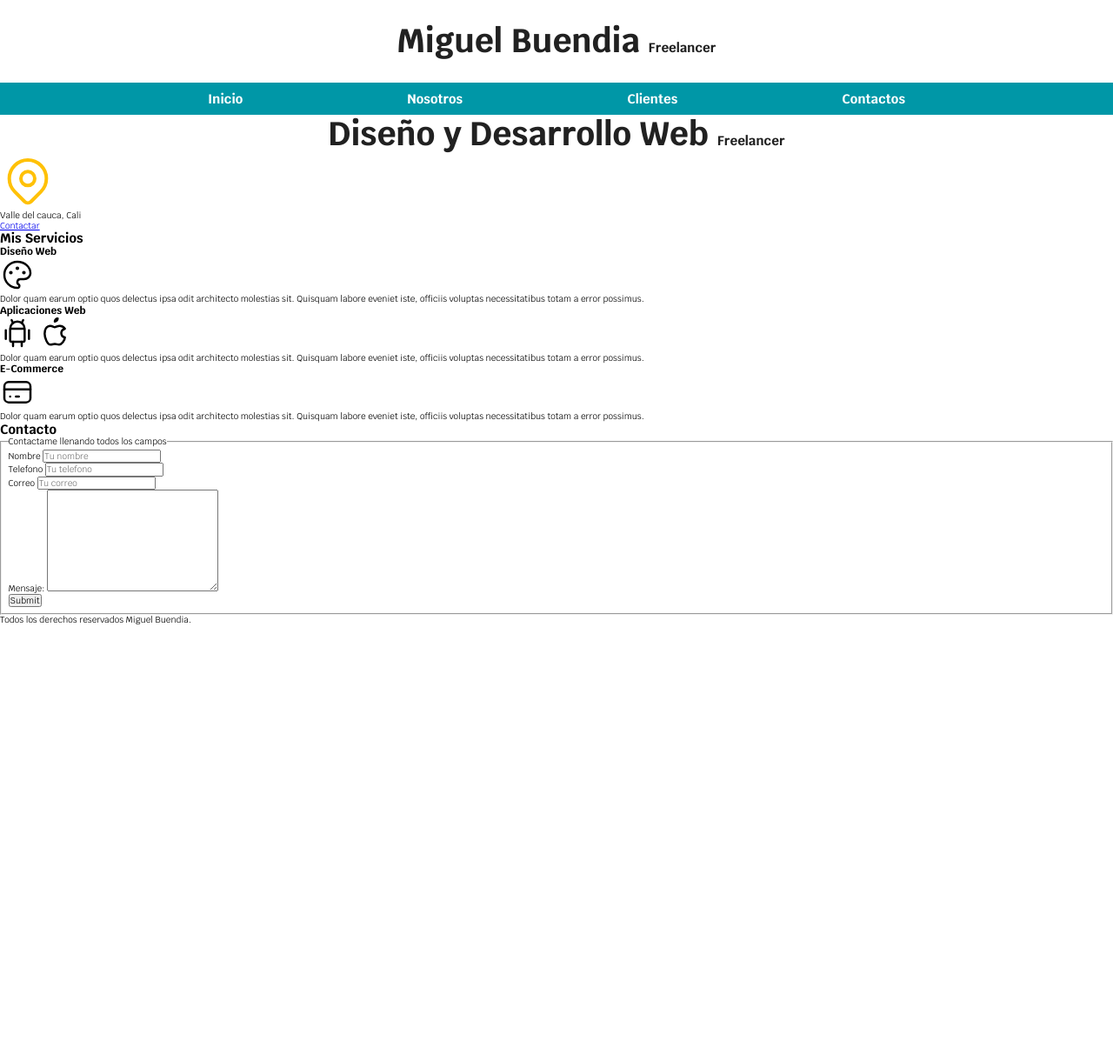
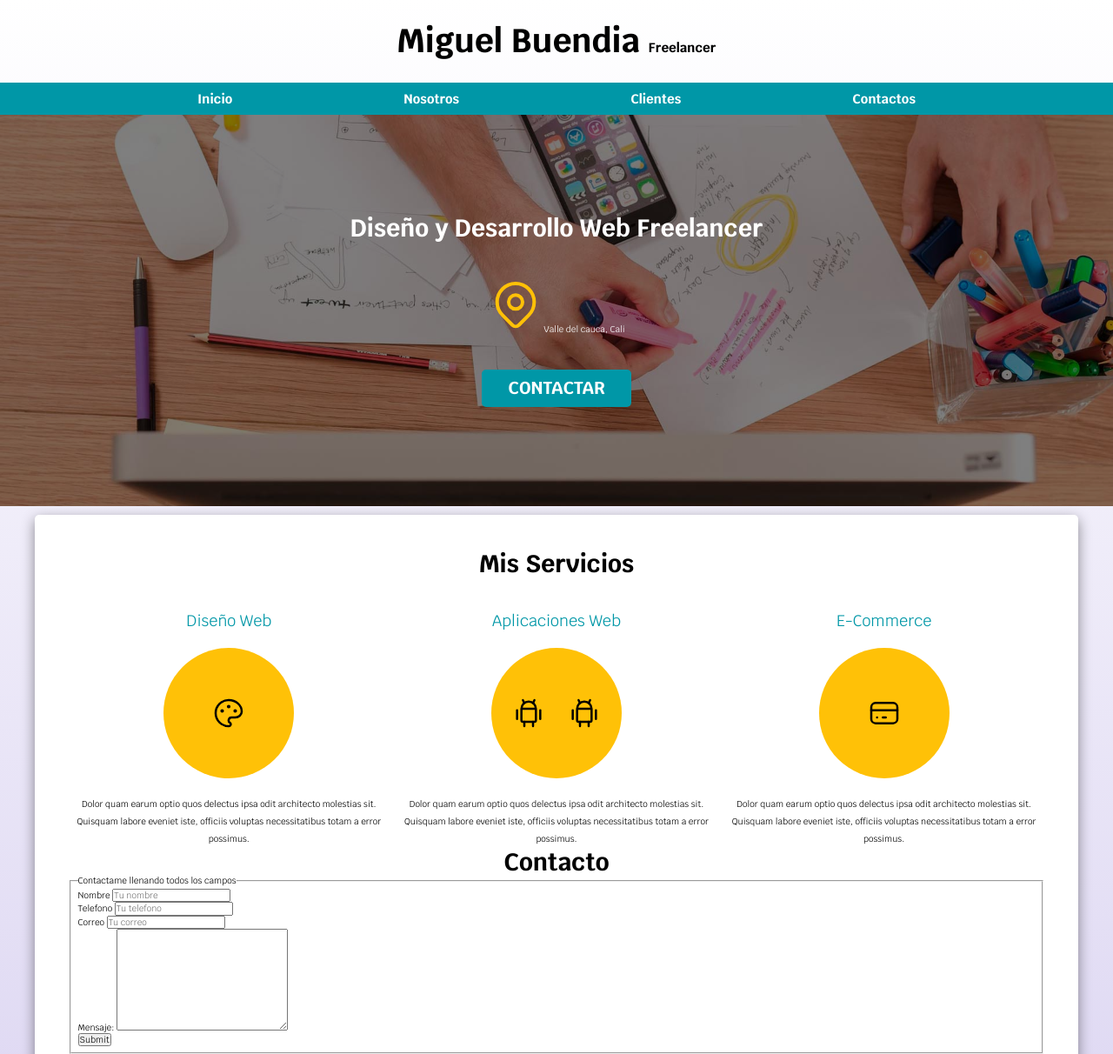
Before and after one commit to miguelbp1998/DesarrolloWebUdemy, a plain HTML site: page Seccion 5/index.html in a window 1280 px wide. Shown: the top 1212 px of the page at 87% size. Before the commit the page ends 800 px from the top, so only its background shows below. Drawn offline with Linux system fonts and the light colour scheme.

Commit message:
finalizada la seccion mis servicios.

```diff
--- a/Seccion 5/CSS/style.css
+++ b/Seccion 5/CSS/style.css
@@ -6,14 +6,15 @@
     --primary: #ffc107;
     --secundary: #0097a7;
     --gris: #757575;
+    --gris-oscuro: #DFD9F3;
 
     /* Fuentes */
     --fuente-principal: 3.8rem;
 }
 
-*
+*, *:after, *:before
 {
-    box-sizing: border-box;
+    box-sizing: border-box; /* Para evitar que se aplique el modelo de caja */
     margin: 0;
     padding: 0;
 }
@@ -26,13 +27,27 @@ html
 body
 {
     font-family: 'Krub', sans-serif;
+    background-image: linear-gradient(to top, var(--gris-oscuro) 0%, var(--white) 100%); /* Para agregar degrado de fondo ( direccion del degradado, color 0%, ) */
 }
 
-.titulo
+h1
+{
+    font-size: 3.8rem;
+}
+
+h2
+{
+    font-size: 2.8rem;
+}
+
+h3
+{
+    font-size: 1.8rem;
+}
+
+h1, h2, h3
 {
     text-align: center;
-    font-size: var(--fuente-principal);
-    color: var(--dark);
 }
 
 .titulo span
@@ -42,8 +57,29 @@ body
 
 .contenedor
 {
-    width: 120rem;
+    max-width: 120rem;
     margin: 0 auto;
+}
+
+.sombra
+{
+    box-shadow: 0px 5px 15px 0px rgba(0,0,0,0.43);
+    background-color: var(--white);
+    padding: 4rem;
+    border-radius: .5rem;
+}
+
+.boton
+{
+    background-color: var(--secundary);
+    color: var(--white);
+    padding: 1rem 3rem;
+    margin-top: 4rem;
+    font-size: 2rem;
+    font-weight: bold;
+    text-decoration: none;
+    text-transform: uppercase;
+    border-radius: .5rem;
 }
 
 .nv-bg
@@ -54,13 +90,14 @@ body
 
 .navegacion-principal
 {
-    padding: 1rem;
     display: flex;
+    flex-direction: row;
     justify-content: space-evenly;
 }
 
 .navegacion-principal a
 {
+    padding: 1rem;
     color: var(--white);
     text-decoration: none;
     font-size: 1.5rem;
@@ -71,4 +108,116 @@ body
 {
     cursor: pointer;
     background-color: var(--primary);
+    color: var(--dark);
 }
+
+.hero
+{
+    background-image: url(../assets/img/hero.jpg);
+    background-repeat: no-repeat;
+    background-size: cover;
+    height: 450px;
+    position: relative;
+    margin-bottom: 1rem;
+}
+
+.contenido-hero
+{
+    position: absolute;
+    background-color: rgba( 0, 0, 0, .5 ); /* Sintaxis anterior*/
+    background-color: rgb( 0 0 0 / 50% ); /* Sintaxis actual*/
+    width: 100%;
+    height: 100%;
+
+    display: flex;
+    flex-direction: column;
+    align-items: center;
+    justify-content: center;
+}
+
+.contenido-hero h2,
+.contenido-hero p
+{
+    color: var(--white);
+}
+
+.ubicacion
+{
+    display: flex;
+    align-items: flex-end;
+    margin-top: 40px;
+}
+
+/* Servicios */
+
+.titulo-servicios
+{
+    margin-bottom: 4rem;
+}
+
+.servicios
+{
+    display: grid;
+    grid: auto / repeat(3, 1fr); /* grid: fila 1 fila 2 / colu 1 colu 2 */
+    column-gap: 1rem;
+}
+
+.servicio
+{
+    display: flex;
+    flex-direction: column;
+    align-items: center;
+}
+
+.servicio h3
+{
+    color: var(--secundary);
+    font-weight: normal;
+}
+
+.servicio p
+{
+    line-height: 2;
+    text-align: center;
+}
+
+.servicio .iconos
+{
+    height: 15rem;
+    width: 15rem;
+    background-color: var(--primary);
+    border-radius: 50%;
+    display: flex;
+    justify-content: space-evenly;
+    align-items: center;
+    margin: 2rem 0;
+}
+
+
+/* Media Queries */
+
+@media (max-width: 768px)
+{
+    .navegacion-principal
+    {
+        flex-direction: column;
+    }
+
+    .navegacion-principal a
+    {
+        display: block;
+        text-align: center;
+    }
+
+    .boton
+    {
+        width: 90%;
+        text-align: center;
+    }
+
+    .servicios
+    {
+        grid: repeat(3, 1fr) / auto;
+        row-gap: 1rem;
+    }
+}
--- a/Seccion 5/index.html
+++ b/Seccion 5/index.html
@@ -1,5 +1,6 @@
 <!DOCTYPE html>
 <html lang="en">
+
 <head>
     <meta charset="UTF-8">
     <meta http-equiv="X-UA-Compatible" content="IE=edge">
@@ -7,17 +8,20 @@
     <title>Diseñador Freelancer</title>
     <link rel="preload" href="CSS/normalize.css" as="style">
     <link rel="stylesheet" href="CSS/normalize.css">
-    <link rel="preconnect" href="https://fonts.googleapis.com"><link rel="preconnect" href="https://fonts.gstatic.com" crossorigin><link href="https://fonts.googleapis.com/css2?family=Krub:wght@400;700&display=swap" rel="stylesheet">
+    <link rel="preconnect" href="https://fonts.googleapis.com">
+    <link rel="preconnect" href="https://fonts.gstatic.com" crossorigin>
+    <link href="https://fonts.googleapis.com/css2?family=Krub:wght@400;700&display=swap" rel="stylesheet">
     <link rel="preload" href="CSS/style.css" as="style">
     <link rel="stylesheet" href="CSS/style.css">
     <link rel="icon" href="./assets/icons/isometrico.png">
 </head>
+
 <body>
     <header>
         <h1 class="titulo">Miguel Buendia <span>Freelancer</span></h1>
     </header>
 
-    <div class="nv-bg">
+    <div class="nv-bg"> <!--Barra de navegacion -->
         <nav class="navegacion-principal contenedor">
             <a href="./index.html">Inicio</a>
             <a href="./nosotros.html">Nosotros</a>
@@ -26,33 +30,38 @@
         </nav>
     </div>
 
-    <section>
-        <h2 class="titulo">Diseño y Desarrollo Web <span>Freelancer</span></h2>
+    <section class="hero"> <!--Seccion Hero -->
+        <div class="contenido-hero">
+            <h2>Diseño y Desarrollo Web <span>Freelancer</span></h2>
 
+            <div class="ubicacion">
                 <p>
-            <svg xmlns="http://www.w3.org/2000/svg" class="icon icon-tabler icon-tabler-map-pin" width="64" height="64"
-                viewBox="0 0 24 24" stroke-width="1.5" stroke="#FFC107" fill="none" stroke-linecap="round"
-                stroke-linejoin="round">
+                    <svg xmlns="http://www.w3.org/2000/svg" class="icon icon-tabler icon-tabler-map-pin" width="64"
+                        height="64" viewBox="0 0 24 24" stroke-width="1.5" stroke="#FFC107" fill="none"
+                        stroke-linecap="round" stroke-linejoin="round">
                         <path stroke="none" d="M0 0h24v24H0z" fill="none" />
                         <circle cx="12" cy="11" r="3" />
                         <path d="M17.657 16.657l-4.243 4.243a2 2 0 0 1 -2.827 0l-4.244 -4.243a8 8 0 1 1 11.314 0z" />
                     </svg>
                 </p>
+                <p>Valle del cauca, Cali</p>
+            </div>
 
-        <p>Valle del cauca, Cali</p>
-
-        <a href="#">Contactar</a>
+            <a class="boton" href="#">Contactar</a>
+        </div>
     </section>
 
-    <main>
-        <h2>Mis Servicios</h2>
+    <main class="contenedor sombra">
+        <h2 class="titulo-servicios">Mis Servicios</h2>
 
-        <section>
+        <div class="servicios">
+            <section class="servicio"> <!--Seccion Diseño web -->
                 <h3>Diseño Web</h3>
 
-            <svg xmlns="http://www.w3.org/2000/svg" class="icon icon-tabler icon-tabler-palette" width="40" height="40"
-                viewBox="0 0 24 24" stroke-width="1.5" stroke="#000000" fill="none" stroke-linecap="round"
-                stroke-linejoin="round">
+                <div class="iconos">
+                    <svg xmlns="http://www.w3.org/2000/svg" class="icon icon-tabler icon-tabler-palette" width="40"
+                        height="40" viewBox="0 0 24 24" stroke-width="1.5" stroke="#000000" fill="none"
+                        stroke-linecap="round" stroke-linejoin="round">
                         <path stroke="none" d="M0 0h24v24H0z" fill="none" />
                         <path
                             d="M12 21a9 9 0 1 1 0 -18a9 8 0 0 1 9 8a4.5 4 0 0 1 -4.5 4h-2.5a2 2 0 0 0 -1 3.75a1.3 1.3 0 0 1 -1 2.25" />
@@ -60,19 +69,23 @@
                         <circle cx="12" cy="7.5" r=".5" fill="currentColor" />
                         <circle cx="16.5" cy="10.5" r=".5" fill="currentColor" />
                     </svg>
+                </div>
+
 
                 <p>
-                Dolor quam earum optio quos delectus ipsa odit architecto molestias sit. Quisquam labore eveniet iste,
+                    Dolor quam earum optio quos delectus ipsa odit architecto molestias sit. Quisquam labore eveniet
+                    iste,
                     officiis voluptas necessitatibus totam a error possimus.
                 </p>
             </section>
 
-        <section>
+            <section class="servicio"> <!--Seccion Aplicaciones Web -->
                 <h3>Aplicaciones Web</h3>
 
-            <svg xmlns="http://www.w3.org/2000/svg" class="icon icon-tabler icon-tabler-brand-android" width="40"
-                height="40" viewBox="0 0 24 24" stroke-width="1.5" stroke="#000000" fill="none" stroke-linecap="round"
-                stroke-linejoin="round">
+                <div class="iconos">
+                    <svg xmlns="http://www.w3.org/2000/svg" class="icon icon-tabler icon-tabler-brand-android"
+                        width="40" height="40" viewBox="0 0 24 24" stroke-width="1.5" stroke="#000000" fill="none"
+                        stroke-linecap="round" stroke-linejoin="round">
                         <path stroke="none" d="M0 0h24v24H0z" fill="none" />
                         <line x1="4" y1="10" x2="4" y2="16" />
                         <line x1="20" y1="10" x2="20" y2="16" />
@@ -83,42 +96,52 @@
                         <line x1="15" y1="18" x2="15" y2="21" />
                     </svg>
 
-            <svg xmlns="http://www.w3.org/2000/svg" class="icon icon-tabler icon-tabler-brand-apple" width="40"
-                height="40" viewBox="0 0 24 24" stroke-width="1.5" stroke="#000000" fill="none" stroke-linecap="round"
-                stroke-linejoin="round">
+                    <svg xmlns="http://www.w3.org/2000/svg" class="icon icon-tabler icon-tabler-brand-android"
+                        width="40" height="40" viewBox="0 0 24 24" stroke-width="1.5" stroke="#000000" fill="none"
+                        stroke-linecap="round" stroke-linejoin="round">
                         <path stroke="none" d="M0 0h24v24H0z" fill="none" />
-                <path
-                    d="M9 7c-3 0 -4 3 -4 5.5c0 3 2 7.5 4 7.5c1.088 -.046 1.679 -.5 3 -.5c1.312 0 1.5 .5 3 .5s4 -3 4 -5c-.028 -.01 -2.472 -.403 -2.5 -3c-.019 -2.17 2.416 -2.954 2.5 -3c-1.023 -1.492 -2.951 -1.963 -3.5 -2c-1.433 -.111 -2.83 1 -3.5 1c-.68 0 -1.9 -1 -3 -1z" />
-                <path d="M12 4a2 2 0 0 0 2 -2a2 2 0 0 0 -2 2" />
+                        <line x1="4" y1="10" x2="4" y2="16" />
+                        <line x1="20" y1="10" x2="20" y2="16" />
+                        <path d="M7 9h10v8a1 1 0 0 1 -1 1h-8a1 1 0 0 1 -1 -1v-8a5 5 0 0 1 10 0" />
+                        <line x1="8" y1="3" x2="9" y2="5" />
+                        <line x1="16" y1="3" x2="15" y2="5" />
+                        <line x1="9" y1="18" x2="9" y2="21" />
+                        <line x1="15" y1="18" x2="15" y2="21" />
                     </svg>
+                </div>
 
                 <p>
-                Dolor quam earum optio quos delectus ipsa odit architecto molestias sit. Quisquam labore eveniet iste,
+                    Dolor quam earum optio quos delectus ipsa odit architecto molestias sit. Quisquam labore eveniet
+                    iste,
                     officiis voluptas necessitatibus totam a error possimus.
                 </p>
             </section>
 
-        <section>
+            <section class="servicio"> <!--Seccion E-commerce -->
                 <h3>E-Commerce</h3>
 
+                <div class="iconos">
                     <svg xmlns="http://www.w3.org/2000/svg" class="icon icon-tabler icon-tabler-credit-card" width="40"
-                height="40" viewBox="0 0 24 24" stroke-width="1.5" stroke="#000000" fill="none" stroke-linecap="round"
-                stroke-linejoin="round">
+                        height="40" viewBox="0 0 24 24" stroke-width="1.5" stroke="#000000" fill="none"
+                        stroke-linecap="round" stroke-linejoin="round">
                         <path stroke="none" d="M0 0h24v24H0z" fill="none" />
                         <rect x="3" y="5" width="18" height="14" rx="3" />
                         <line x1="3" y1="10" x2="21" y2="10" />
                         <line x1="7" y1="15" x2="7.01" y2="15" />
                         <line x1="11" y1="15" x2="13" y2="15" />
                     </svg>
+                </div>
+
 
                 <p>
-                Dolor quam earum optio quos delectus ipsa odit architecto molestias sit. Quisquam labore eveniet iste,
+                    Dolor quam earum optio quos delectus ipsa odit architecto molestias sit. Quisquam labore eveniet
+                    iste,
                     officiis voluptas necessitatibus totam a error possimus.
                 </p>
             </section>
-    </main>
+        </div>
 
-    <section>
+        <section> <!--Seccion Contactos -->
             <h2>Contacto</h2>
 
             <form action="">
@@ -151,6 +174,7 @@
                 </fieldset>
             </form>
         </section>
+    </main>
 
     <footer>
         <p>Todos los derechos reservados Miguel Buendia.</p>
```
Lines whose indentation alone changed are shown as unchanged.
